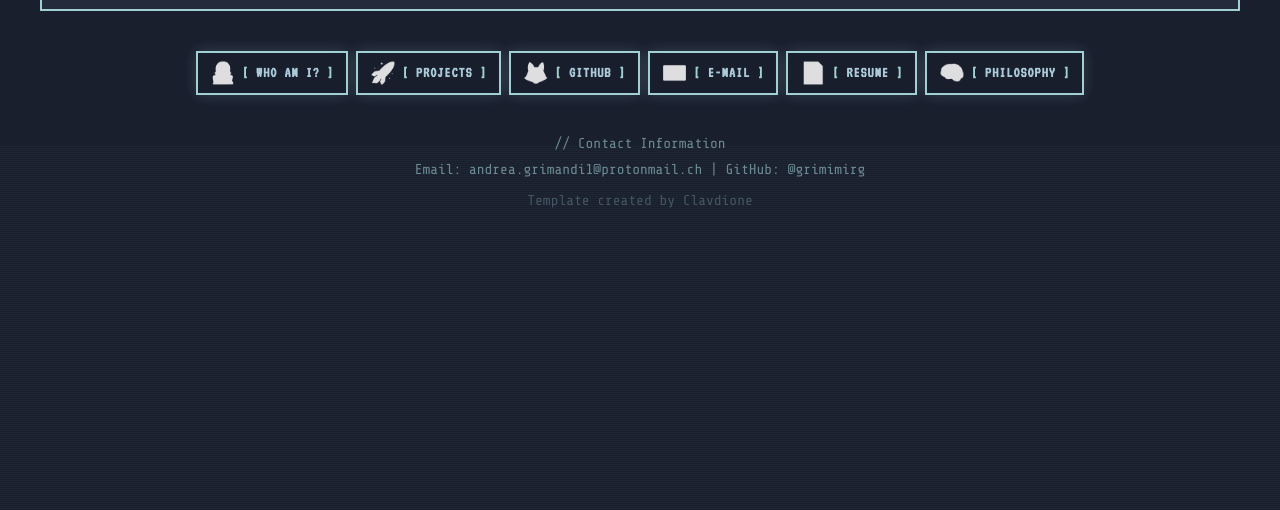
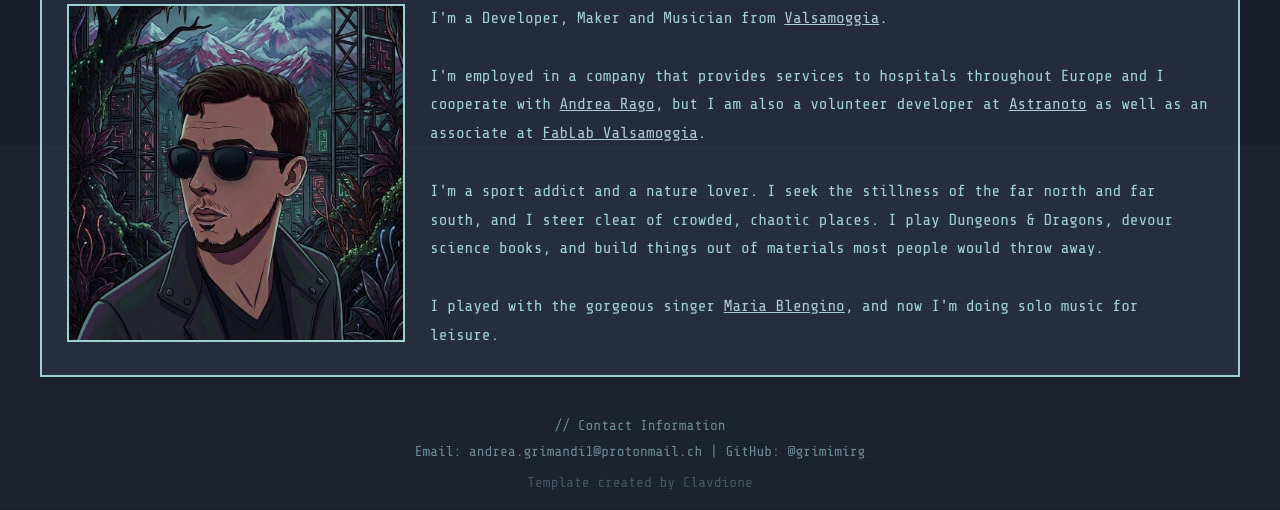
Before and after one commit to grimimirg/grimimirg.github.io, a plain HTML site: page index.html in a window 1280 px wide. Shown: the part 355-865 px from the top of the page. Before the commit the page ends 800 px from the top, so only its background shows below. Drawn offline with nearby package versions, Linux system fonts and the light colour scheme.

Commit message:
improvements

```diff
--- a/index.html
+++ b/index.html
@@ -49,10 +49,13 @@
     </div>
 
     <div id="whoami-section"
-         style="display: none; margin-top: 40px; border: 2px solid #a8dadc; padding: 25px; background: rgba(168, 218, 220, 0.08);">
+         style="display: block; margin-top: 40px; border: 2px solid #a8dadc; padding: 25px; background: rgba(168, 218, 220, 0.08);">
         <h2 style="font-family: 'VT323', monospace; font-size: 2.5rem; color: #b4d4e1; letter-spacing: 3px; margin-bottom: 20px;">
             [ WHO AM I? ]</h2>
-        <div style="font-family: 'Share Tech Mono', monospace; color: #a8dadc; line-height: 1.8;">
+        <div style="font-family: 'Share Tech Mono', monospace; color: #a8dadc; line-height: 1.8; display: flex; gap: 25px; align-items: flex-start;">
+            <img src="files/profile-picture.jpeg" alt="Profile picture"
+                 style="width: 338px; height: 338px; object-fit: cover; border: 2px solid #a8dadc; flex-shrink: 0;">
+            <div>
             <p>I'm a Developer, Maker and Musician from <a href="https://goo.gl/maps/M1MQuRfsoDNt8RbC7" target="_blank"
                                                            style="color: #b4d4e1; text-decoration: underline;">Valsamoggia</a>.
             </p>
@@ -65,9 +68,13 @@
                                               style="color: #b4d4e1; text-decoration: underline;">FabLab Valsamoggia</a>.
             </p>
             <br>
+            <p>I'm a sport addict and a nature lover. I seek the stillness of the far north and far south, and I steer clear of crowded,
+                chaotic places. I play Dungeons &amp; Dragons, devour science books, and build things out of materials most people would throw away.</p>
+            <br>
             <p>I played with the gorgeous singer <a href="https://maryblengino.it/" target="_blank"
                                                     style="color: #b4d4e1; text-decoration: underline;">Maria
                 Blengino</a>, and now I'm doing solo music for leisure.</p>
+            </div>
         </div>
     </div>
 
```
Also changed, not shown: files/profile-picture.jpeg (added).
